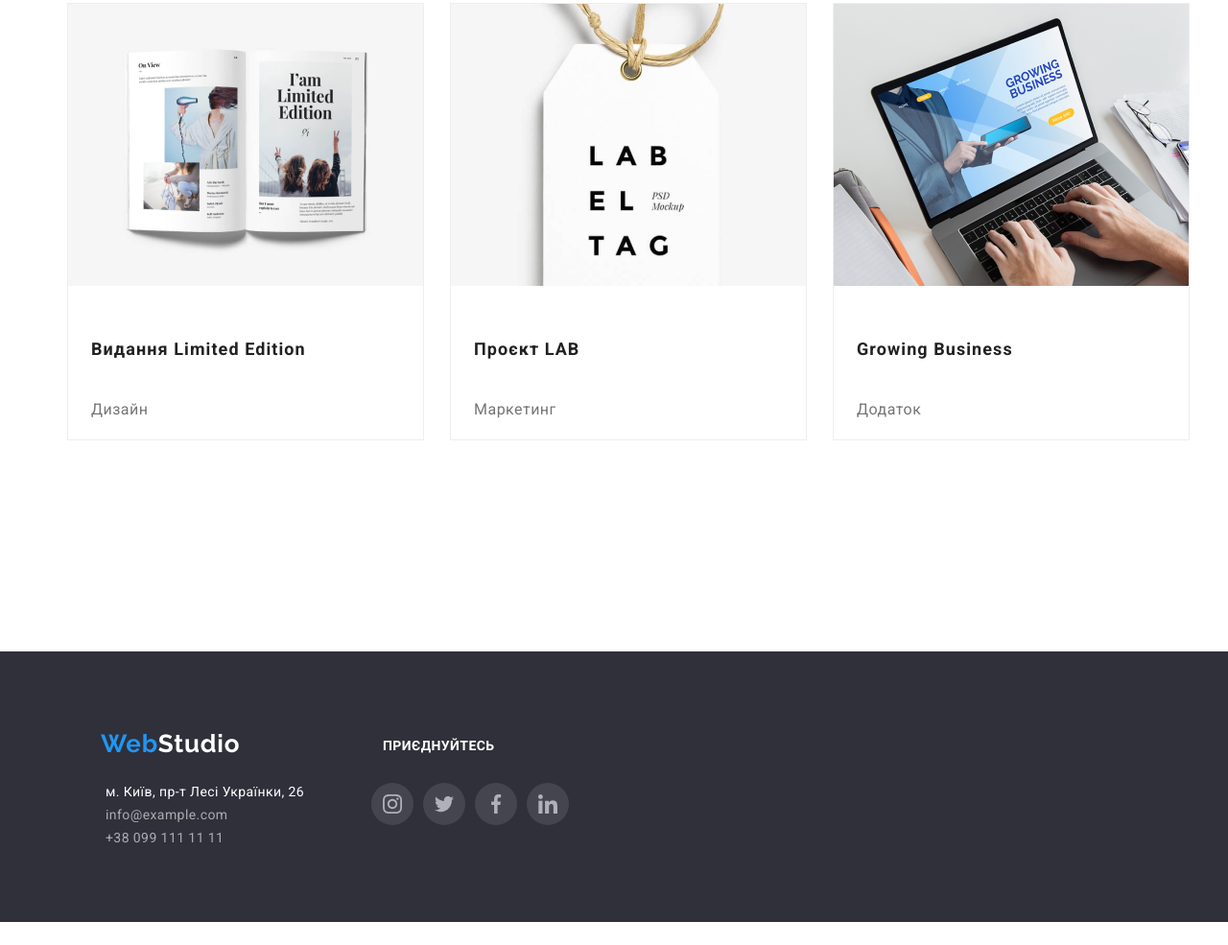
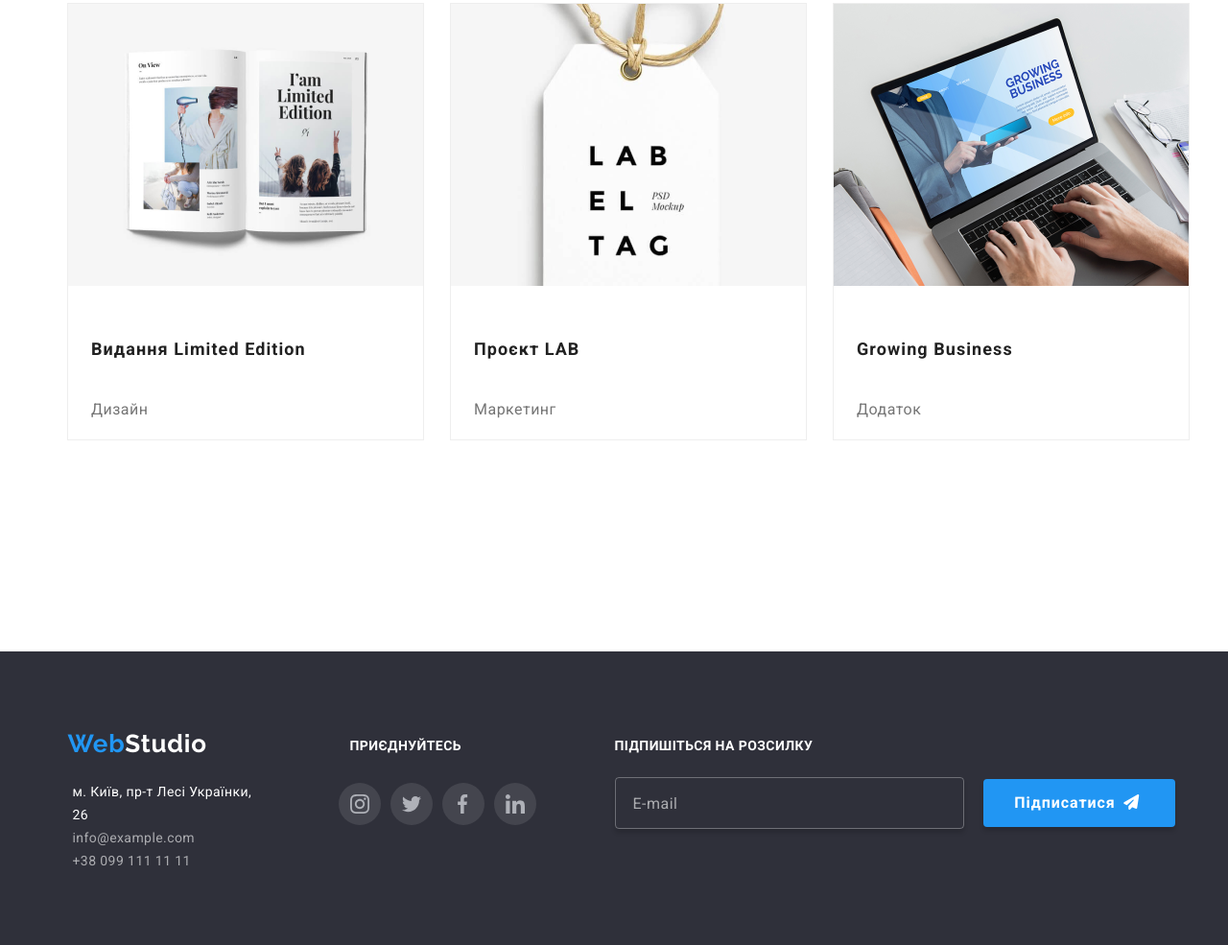
Before and after one commit to Nazariy150286/WebStud1o, a website: page portfolio.html in a window 1280 px wide. Shown: the part 1153-2138 px from the top of the page at 96% size. Before the commit the page ends 2114 px from the top, so only its background shows below. Drawn offline with nearby package versions, Linux system fonts and the light colour scheme.

Commit message:
changes html,css

```diff
--- a/css/blocks.portfolio.css/cards.css
+++ b/css/blocks.portfolio.css/cards.css
@@ -25,7 +25,7 @@
     1px 4px 6px rgba(0, 0, 0, 0.16);
   transform: translate3d(2px, 5px, -2px);
 }
-h4 {
+.h4 {
   font-weight: 700;
   font-size: 18px;
   line-height: 36px;
--- a/css/blocks.portfolio.css/footer.css
+++ b/css/blocks.portfolio.css/footer.css
@@ -5,6 +5,7 @@
 .footer .container {
   display: flex;
   gap: 70px;
+  width: 1209px;
 }
 .footer-list {
   list-style-type: none;
@@ -48,7 +49,7 @@
   color: rgba(255, 255, 255, 0.6);
   text-decoration: none;
 }
-.aboutsm h4 {
+.aboutsm-title {
   font-weight: 700;
   font-size: 14px;
   line-height: 16px;
@@ -86,3 +87,56 @@
 .social_media2 a:hover {
   background: #2196f3;
 }
+.footer_form-title {
+  color: #fff;
+  font-size: 14px;
+  font-weight: 700;
+  line-height: normal;
+  letter-spacing: 0.42px;
+  text-transform: uppercase;
+}
+.footer_form-input {
+  width: 358px;
+  height: 50px;
+  border-radius: 4px;
+  border: 1px solid rgba(255, 255, 255, 0.3);
+  background: rgba(33, 150, 243, 0);
+  box-shadow: 0px 4px 4px 0px rgba(0, 0, 0, 0.15);
+  outline: none;
+}
+.footer_form-input::placeholder {
+  padding: 15px 0 15px 16px;
+  color: rgba(255, 255, 255, 0.6);
+  font-size: 16px;
+  font-weight: 400;
+  line-height: 20px;
+  letter-spacing: 0.48px;
+}
+.footer_form-btn {
+  width: 200px;
+  height: 50px;
+  flex-shrink: 0;
+  border-radius: 4px;
+  background: #2196f3;
+  box-shadow: 0px 4px 4px 0px rgba(0, 0, 0, 0.15);
+  border: none;
+
+  color: #fff;
+  text-align: center;
+  font-size: 16px;
+  font-weight: 700;
+  line-height: 30px; /* 187.5% */
+  letter-spacing: 0.96px;
+}
+.footer_form-btn i {
+  width: 24px;
+  height: 24px;
+}
+.footer_form-block {
+  display: flex;
+  gap: 12px;
+  align-items: center;
+}
+.footer-block {
+  padding: 12px;
+}
--- a/css/blocks.portfolio.css/header.css
+++ b/css/blocks.portfolio.css/header.css
@@ -2,6 +2,7 @@ header {
   position: fixed;
   width: 100%;
   background-color: #ffffff;
+  z-index: 2000;
 }
 .header_block {
   display: flex;
--- a/css/blocks.style.css/footer.css
+++ b/css/blocks.style.css/footer.css
@@ -5,6 +5,7 @@
 .footer .container {
   display: flex;
   gap: 70px;
+  width: 1217px;
 }
 .footer-list {
   list-style-type: none;
@@ -86,3 +87,56 @@
 .social_media2 a:hover {
   background: #2196f3;
 }
+.footer_form-title {
+  color: #fff;
+  font-size: 14px;
+  font-weight: 700;
+  line-height: normal;
+  letter-spacing: 0.42px;
+  text-transform: uppercase;
+}
+.footer_form-input {
+  width: 358px;
+  height: 50px;
+  border-radius: 4px;
+  border: 1px solid rgba(255, 255, 255, 0.3);
+  background: rgba(33, 150, 243, 0);
+  box-shadow: 0px 4px 4px 0px rgba(0, 0, 0, 0.15);
+  outline: none;
+}
+.footer_form-input::placeholder {
+  padding: 15px 0 15px 16px;
+  color: rgba(255, 255, 255, 0.6);
+  font-size: 16px;
+  font-weight: 400;
+  line-height: 20px;
+  letter-spacing: 0.48px;
+}
+.footer_form-btn {
+  width: 200px;
+  height: 50px;
+  flex-shrink: 0;
+  border-radius: 4px;
+  background: #2196f3;
+  box-shadow: 0px 4px 4px 0px rgba(0, 0, 0, 0.15);
+  border: none;
+
+  color: #fff;
+  text-align: center;
+  font-size: 16px;
+  font-weight: 700;
+  line-height: 30px; /* 187.5% */
+  letter-spacing: 0.96px;
+}
+.footer_form-btn i {
+  width: 24px;
+  height: 24px;
+}
+.footer_form-block {
+  display: flex;
+  gap: 12px;
+  align-items: center;
+}
+.footer-block {
+  padding: 12px;
+}
--- a/css/blocks.style.css/header.css
+++ b/css/blocks.style.css/header.css
@@ -3,6 +3,7 @@ header {
   width: 100%;
   background-color: #ffffff;
   top: 0;
+  z-index: 2000;
 }
 .header_block {
   display: flex;
--- a/portfolio.html
+++ b/portfolio.html
@@ -211,7 +211,7 @@
           </ul>
         </div>
         <div class="aboutsm">
-          <h4>ПРИЄДНУЙТЕСЬ</h4>
+          <h4 class="aboutsm-title">ПРИЄДНУЙТЕСЬ</h4>
           <ul class="social_media2">
             <li>
               <a href="https://www.instagram.com/">
@@ -309,8 +309,30 @@
             </li>
           </ul>
         </div>
+        <div class="footer-block">
+          <form class="footer_form">
+            <h4 class="footer_form-title">Підпишіться на розсилку</h4>
+            <div class="footer_form-block">
+              <input
+                class="footer_form-input"
+                type="email"
+                name="email"
+                placeholder="E-mail"
+                required
+              />
+
+              <button class="footer_form-btn">
+                Підписатися <i class="fa-solid fa-paper-plane"></i>
+              </button>
+            </div>
+          </form>
+        </div>
       </div>
     </footer>
+    <script
+      src="https://kit.fontawesome.com/f642be2b08.js"
+      crossorigin="anonymous"
+    ></script>
     <script src="https://unpkg.com/aos@2.3.1/dist/aos.js"></script>
     <script>
       AOS.init();
```
Also changed, not shown: css/blocks.style.css/modals.css (+34 -6 lines), index.html (+52 -40 lines).
